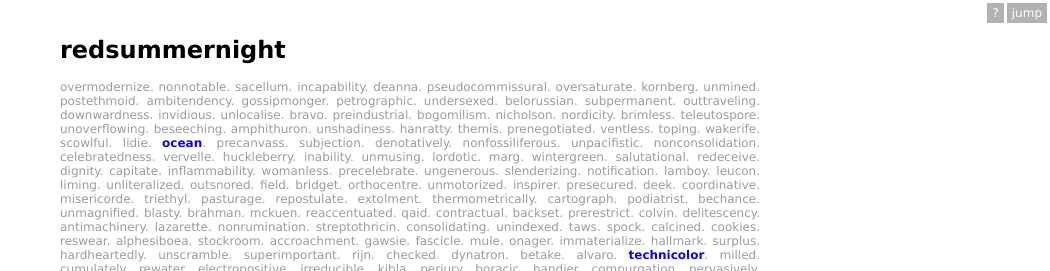
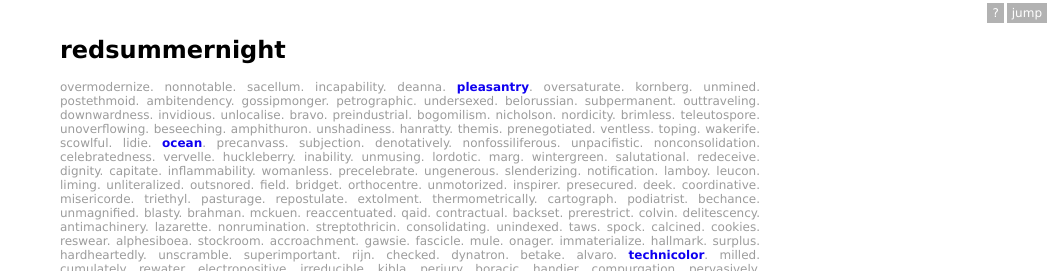
Before and after one commit to redsummernight/redsummernight.github.io, a Jekyll site: the page built from index.html, in a window 1280 px wide. Shown: the top 271 px of the page, without its empty margins (230-1280 px from the left). Built offline with Jekyll 4.4.1, drawn with Linux system fonts in a browser that asks for light colours.

Commit message:
Pleasantry

```diff
--- a/_data/salad.csv
+++ b/_data/salad.csv
@@ -4,7 +4,7 @@
 sacellum
 incapability
 deanna
-pseudocommissural
+pleasantry
 oversaturate
 kornberg
 unmined
--- a/_layouts/default.html
+++ b/_layouts/default.html
@@ -41,9 +41,11 @@
 		{% endif %}
 	{% endfor %}
 
-	document.getElementById('jump').onclick = function() {
+	function jump() {
 		window.location = pages[Math.floor(Math.random() * pages.length)];
-	};
+	}
+
+	document.getElementById('jump').onclick = jump;
 </script>
 {% endif %}
 <script>
--- /dev/null
+++ b/pleasantry/style.scss
@@ -0,0 +1,35 @@
+---
+---
+@import "base";
+
+html {
+}
+
+body {
+	font-size: 1.5em;
+	max-width: 400px;
+	min-width: 200px;
+	margin: 0 auto;
+	padding-top: 5em;
+	text-align: center;
+}
+
+#quiz {
+	padding: 20px;
+}
+
+ul {
+	list-style-type: none;
+	padding: 0;
+	margin: 0;
+}
+
+li {
+	margin-bottom: 10px;
+}
+
+button {
+	color: black;
+	width: 100%;
+	line-height: 2em;
+}
```
Also changed, not shown: pleasantry/index.html (added, +108 -0 lines).
